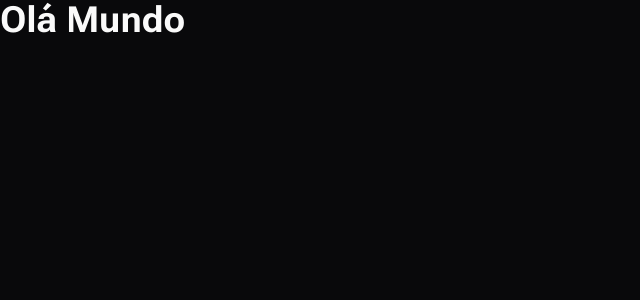
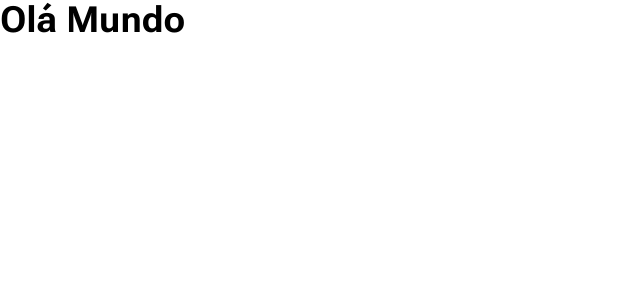
Before and after one commit to Wanderson-A-Timoteo/spacetime, a Next.js app in the folder web/: page / in a window 1280 px wide. Shown: the top 300 px of the page, without its empty margins (0-640 px from the left). Built offline with nearby package versions, Linux system fonts and the light colour scheme; a web font is replaced by a local one.

Commit message:
Adicionado variaveis de estilização global

```diff
--- a/web/tailwind.config.js
+++ b/web/tailwind.config.js
@@ -12,6 +12,64 @@ module.exports = {
         alt: 'var(font-bai-jamjuree)',
       },
     },
+
+    colors: {
+      gray: {
+        50: '#eaeaea',
+        100: '#bebebf',
+        200: '#9e9ea0',
+        300: '#727275',
+        400: '#56565a',
+        500: '#2c2c31',
+        600: '#28282d',
+        700: '#1f1f23',
+        800: '#18181b',
+        900: '#121215',
+      },
+
+      purple: {
+        50: '#f3eefc',
+        100: '#d8cbf7',
+        200: '#c6b2f3',
+        300: '#ab8eee',
+        400: '#9b79ea',
+        500: '#8257e5',
+        600: '#764fd0',
+        700: '#5c3ea3',
+        800: '#48307e',
+        900: '#372560',
+      },
+
+      green: {
+        50: '#e6fbef',
+        100: '#b1f1ce',
+        200: '#8cebb6',
+        300: '#57e295',
+        400: '#36dc81',
+        500: '#04d361',
+        600: '#04c058',
+        700: '#039645',
+        800: '#027435',
+        900: '#025929',
+      },
+
+      backgroundImage: {
+        stripes:
+          'linear-gradient(to bottom, rgba(255, 255, 255, 0.1), rgba(255, 255, 255, 0.1) 12.5%, transparent 12.5%, transparent)',
+      },
+
+      fontSize: {
+        '5xl': '2.5rem',
+      },
+
+      backgroundSize: {
+        stripes: '100% 8px',
+      },
+
+      blur: {
+        full: '194px',
+      },
+    },
   },
   plugins: [],
 }
```
